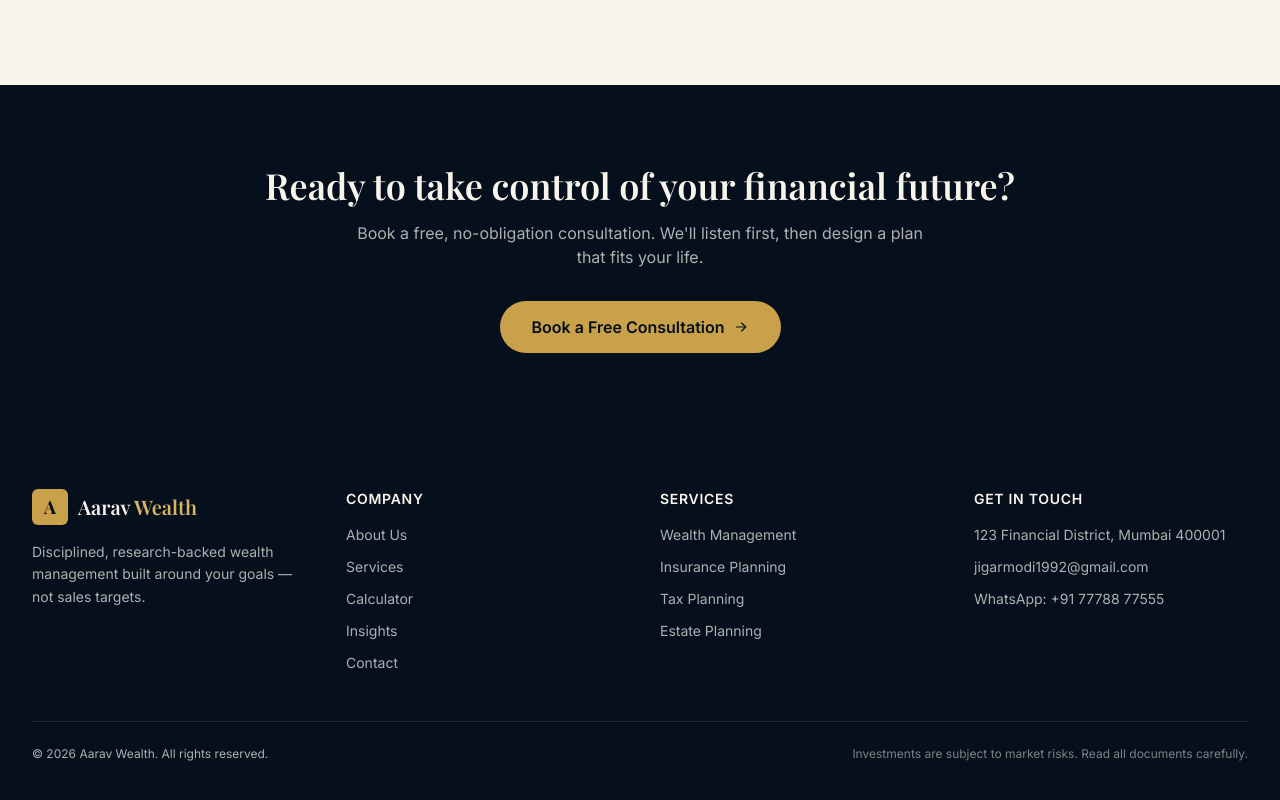
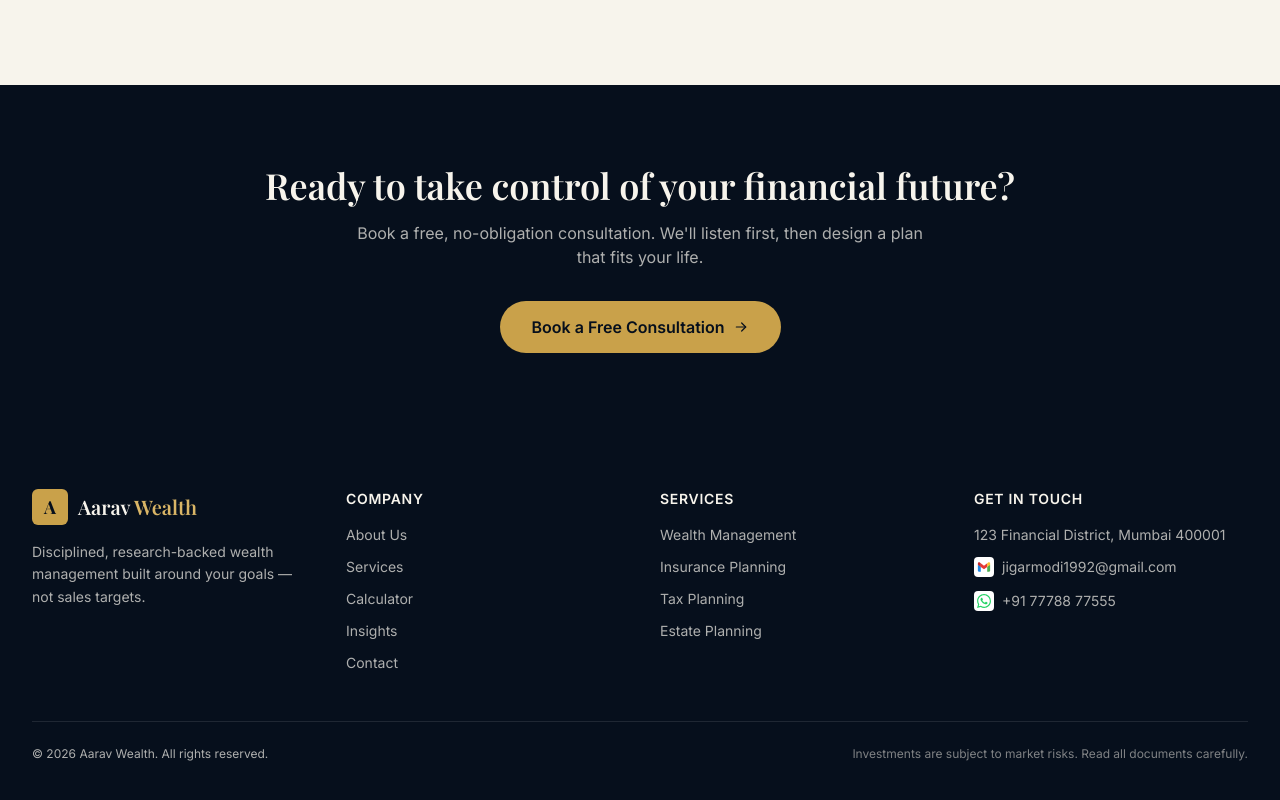
Before and after one commit to Darshit45/Financial-App, a Next.js app: page / in a window 1280 px wide. Shown: the part 2842-3642 px from the top of the page. Built offline with nearby package versions, Linux system fonts and the light colour scheme; a web font is replaced by a local one.

Commit message:
Show Gmail and WhatsApp logos in footer Get in touch
Co-Authored-By: Claude Opus 4.8 <noreply@anthropic.com>

```diff
--- a/app/components/Footer.js
+++ b/app/components/Footer.js
@@ -1,4 +1,5 @@
 import Link from "next/link";
+import Icon from "./Icon";
 
 const cols = [
   {
@@ -71,8 +72,11 @@ export default function Footer() {
               <li>
                 <a
                   href="mailto:jigarmodi1992@gmail.com"
-                  className="hover:text-gold-300"
+                  className="inline-flex items-center gap-2 hover:text-gold-300"
                 >
+                  <span className="inline-grid h-5 w-5 shrink-0 place-items-center rounded bg-white">
+                    <Icon name="gmail" className="h-3.5 w-3.5" />
+                  </span>
                   jigarmodi1992@gmail.com
                 </a>
               </li>
@@ -81,9 +85,12 @@ export default function Footer() {
                   href="https://wa.me/917778877555"
                   target="_blank"
                   rel="noopener noreferrer"
-                  className="hover:text-gold-300"
+                  className="inline-flex items-center gap-2 hover:text-gold-300"
                 >
-                  WhatsApp: +91 77788 77555
+                  <span className="inline-grid h-5 w-5 shrink-0 place-items-center rounded bg-white">
+                    <Icon name="whatsapp" className="h-3.5 w-3.5" />
+                  </span>
+                  +91 77788 77555
                 </a>
               </li>
             </ul>
```
